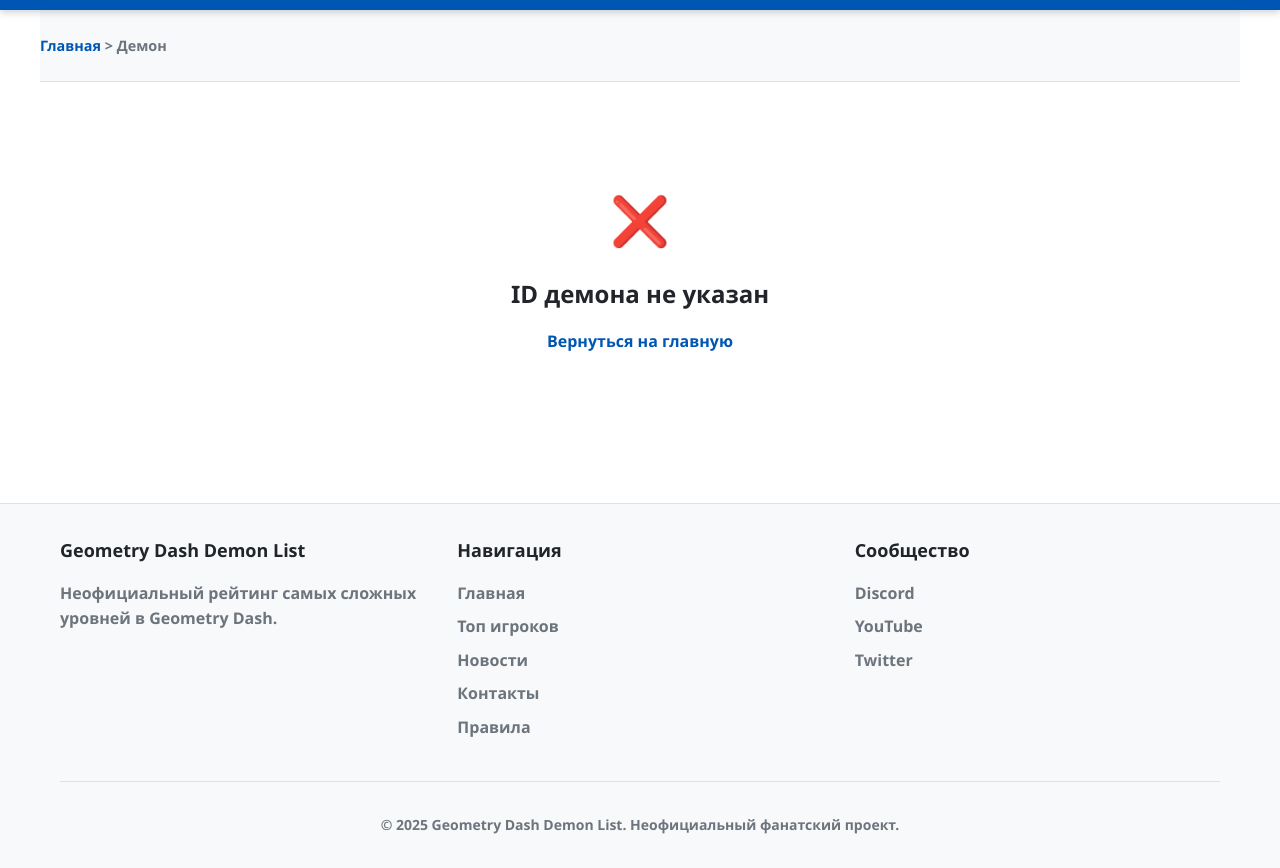
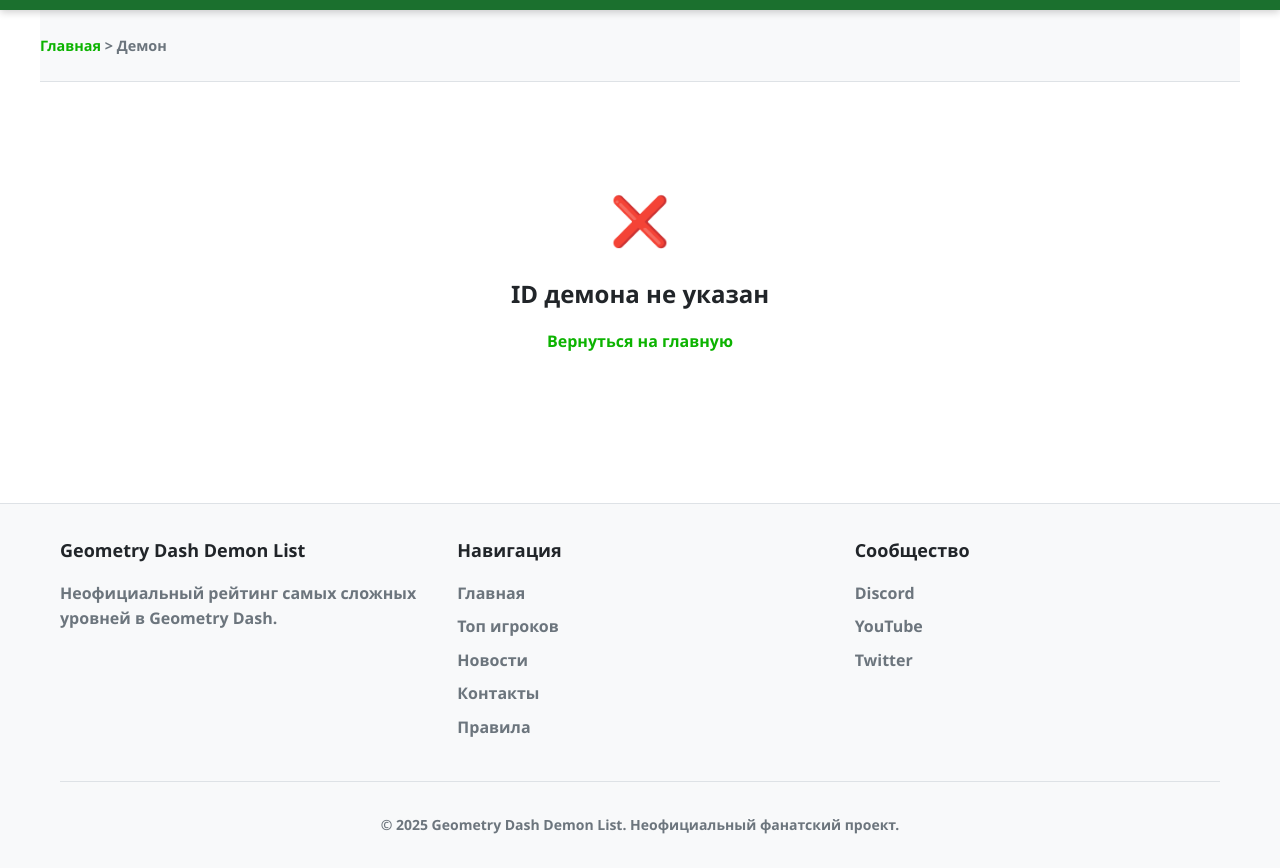
Before and after one commit to maynnank-cmyk/RadiacidGDPSChallengeList, a website: page demon.html in a window 1280 px wide. Shown: the part 72-940 px from the top of the page. Drawn offline with Linux system fonts and the light colour scheme.

Commit message:
Update demon.html

```diff
--- a/demon.html
+++ b/demon.html
@@ -5,17 +5,17 @@
     <meta name="viewport" content="width=device-width, initial-scale=1.0">
     <title>Geometry Dash Demon - Radiacid GDPS</title>
     <style>
-        :root {
+         :root {
             --bg-primary: #ffffff;
             --bg-secondary: #f8f9fa;
             --bg-tertiary: #e9ecef;
             --text-primary: #212529;
             --text-secondary: #6c757d;
-            --accent-blue: #0056b3;
+            --accent-blue: #0cb300;
             --accent-green: #28a745;
             --border-color: #dee2e6;
             --card-shadow: 0 2px 8px rgba(0,0,0,0.1);
-            --header-blue: #0056b3;
+            --header-blue: #1b702e;
         }
 
         [data-theme="dark"] {
```
